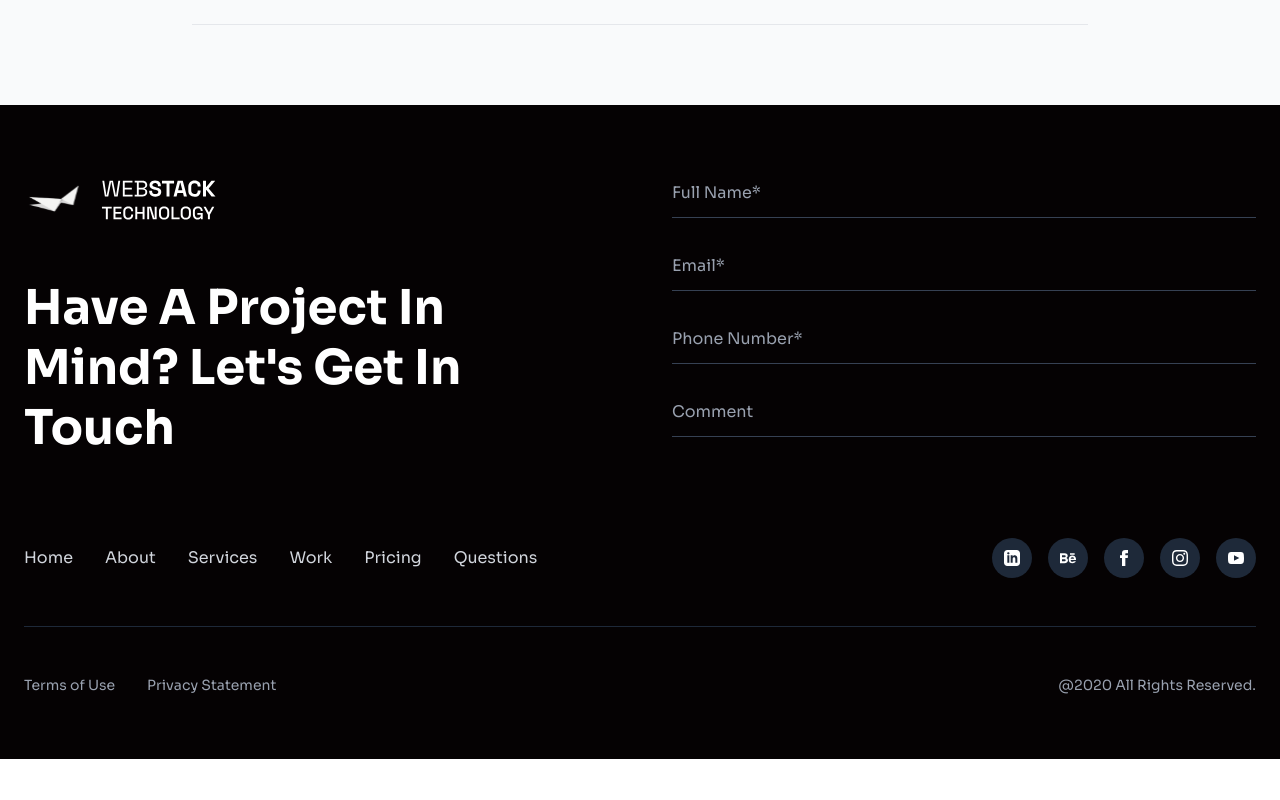
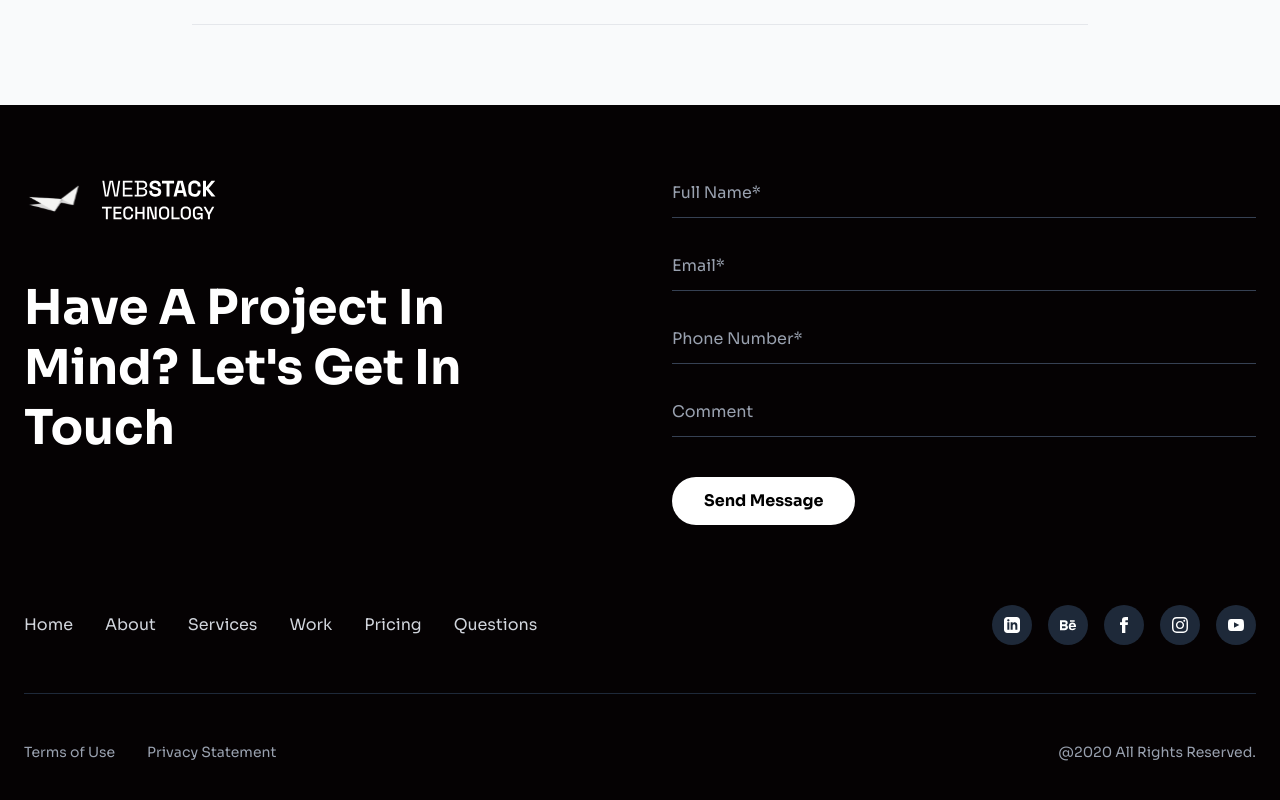
Before and after one commit to Tempooo7/WebStack, a Vue app: page / in a window 1280 px wide. Shown: the part 6826-7626 px from the top of the page. Before the commit the page ends 7585 px from the top, so only its background shows below. Built offline with nearby package versions, Linux system fonts and the light colour scheme.

Commit message:
feat(footer): configure formspree email endpoint

```diff
--- a/src/components/Footer.vue
+++ b/src/components/Footer.vue
@@ -18,23 +18,28 @@
         </div>
 
         <!-- Right: Contact Form -->
-        <div class="space-y-6">
+        <form @submit.prevent="submitForm" class="space-y-6">
           <div>
             <input
+              v-model="form.name"
               type="text"
               placeholder="Full Name*"
+              required
               class="w-full bg-transparent border-b border-gray-700 py-3 text-white placeholder-gray-400 focus:border-white focus:outline-none transition-colors"
             >
           </div>
           <div>
             <input
+              v-model="form.email"
               type="email"
               placeholder="Email*"
+              required
               class="w-full bg-transparent border-b border-gray-700 py-3 text-white placeholder-gray-400 focus:border-white focus:outline-none transition-colors"
             >
           </div>
           <div>
             <input
+              v-model="form.phone"
               type="tel"
               placeholder="Phone Number*"
               class="w-full bg-transparent border-b border-gray-700 py-3 text-white placeholder-gray-400 focus:border-white focus:outline-none transition-colors"
@@ -42,12 +47,24 @@
           </div>
           <div>
             <input
+              v-model="form.message"
               type="text"
               placeholder="Comment"
               class="w-full bg-transparent border-b border-gray-700 py-3 text-white placeholder-gray-400 focus:border-white focus:outline-none transition-colors"
             >
           </div>
-        </div>
+
+          <div class="pt-4">
+            <button
+              type="submit"
+              :disabled="isSubmitting"
+              class="bg-white text-black px-8 py-3 rounded-full font-bold hover:bg-gray-200 transition-colors disabled:opacity-50 disabled:cursor-not-allowed"
+            >
+              {{ isSubmitting ? 'Sending...' : 'Send Message' }}
+            </button>
+            <p v-if="showSuccess" class="text-green-400 mt-2 text-sm">Message sent successfully!</p>
+          </div>
+        </form>
       </div>
 
       <!-- Middle Section: Navigation & Social -->
@@ -107,4 +124,46 @@
 </template>
 
 <script setup>
+import { ref } from 'vue';
+
+const form = ref({
+  name: '',
+  email: '',
+  phone: '',
+  message: ''
+});
+
+const isSubmitting = ref(false);
+const showSuccess = ref(false);
+
+// REPLACE THIS WITH YOUR FORMSPREE ENDPOINT
+// Example: 'https://formspree.io/f/xyzkqwer'
+const FORMSPREE_ENDPOINT = 'https://formspree.io/f/xeezjzae';
+
+const submitForm = async () => {
+  isSubmitting.value = true;
+
+  try {
+    const response = await fetch(FORMSPREE_ENDPOINT, {
+      method: 'POST',
+      headers: {
+        'Content-Type': 'application/json'
+      },
+      body: JSON.stringify(form.value)
+    });
+
+    if (response.ok) {
+      showSuccess.value = true;
+      form.value = { name: '', email: '', phone: '', message: '' };
+      setTimeout(() => showSuccess.value = false, 5000);
+    } else {
+      alert('Failed to send message. Please try again.');
+    }
+  } catch (error) {
+    alert('An error occurred. Please try again later.');
+    console.error(error);
+  } finally {
+    isSubmitting.value = false;
+  }
+};
 </script>
```
